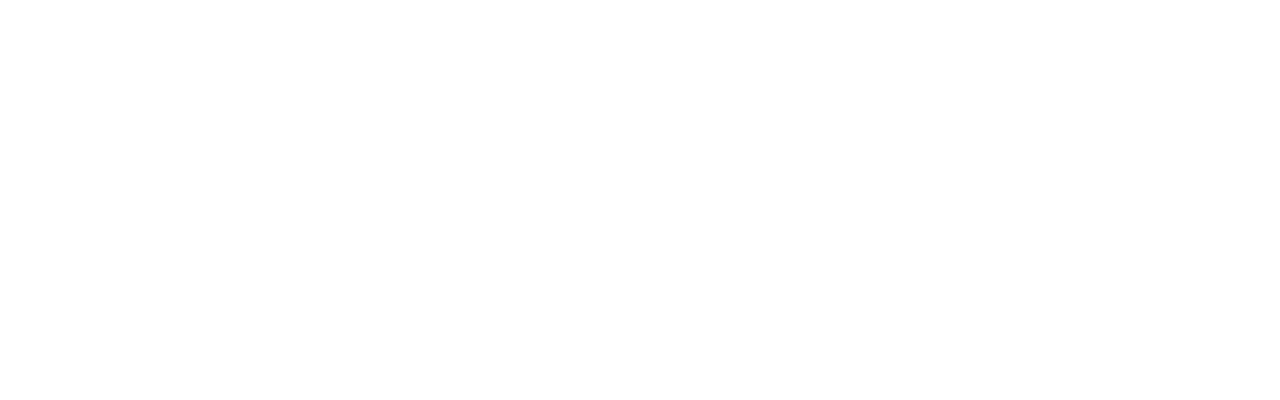
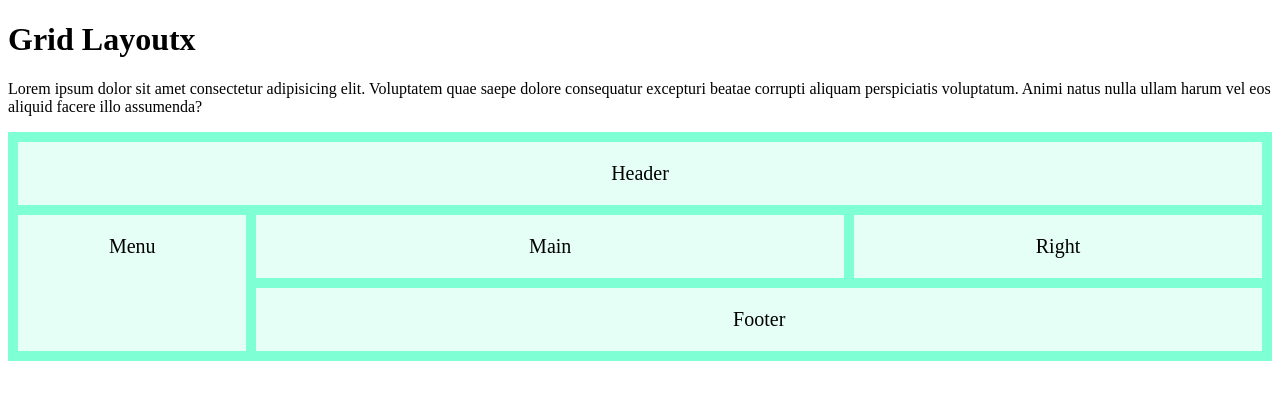
Before and after one commit to alwiranata/css, a plain HTML site: page v17/index.html in a window 1280 px wide. Drawn offline with Linux system fonts and the light colour scheme.

Commit message:
update v17

```diff
--- a/v17/css/style.css
+++ b/v17/css/style.css
@@ -0,0 +1,39 @@
+.item1{
+    grid-area:header;
+}
+
+.item2{
+    grid-area: menu;
+}
+
+.item3{
+    grid-area: main;
+}
+
+.item4{
+    grid-area: right;
+}
+
+.item5{
+    grid-area: footer;
+}
+
+.grid-container{
+    display: grid;
+    grid-template-areas:
+    "header header header header header header"
+    "menu main main main right right"
+    "menu footer footer footer footer footer";
+    gap: 10px;
+    background-color: aquamarine;
+    padding: 10px;
+}
+
+.grid-container > div{
+    background-color: rgba(255, 255, 255,  0.8);
+    text-align: center;
+    padding: 20px 0;
+    font-size: 20px;
+
+
+}
--- a/v17/index.html
+++ b/v17/index.html
@@ -3,9 +3,18 @@
 <head>
     <meta charset="UTF-8">
     <meta name="viewport" content="width=device-width, initial-scale=1.0">
+    <link rel="stylesheet" href="./css/style.css">
     <title>Contoh Grid Layout</title>
 </head>
 <body>
-
+    <h1>Grid Layoutx</h1>
+    <p>Lorem ipsum dolor sit amet consectetur adipisicing elit. Voluptatem quae saepe dolore consequatur excepturi beatae corrupti aliquam perspiciatis voluptatum. Animi natus nulla ullam harum vel eos aliquid facere illo assumenda?</p>
+    <div class="grid-container">
+        <div class="item1">Header</div>
+        <div class="item2">Menu</div>
+        <div class="item3">Main</div>
+        <div class="item4">Right</div>
+        <div class="item5">Footer</div>
+    </div>
 </body>
 </html>
```
